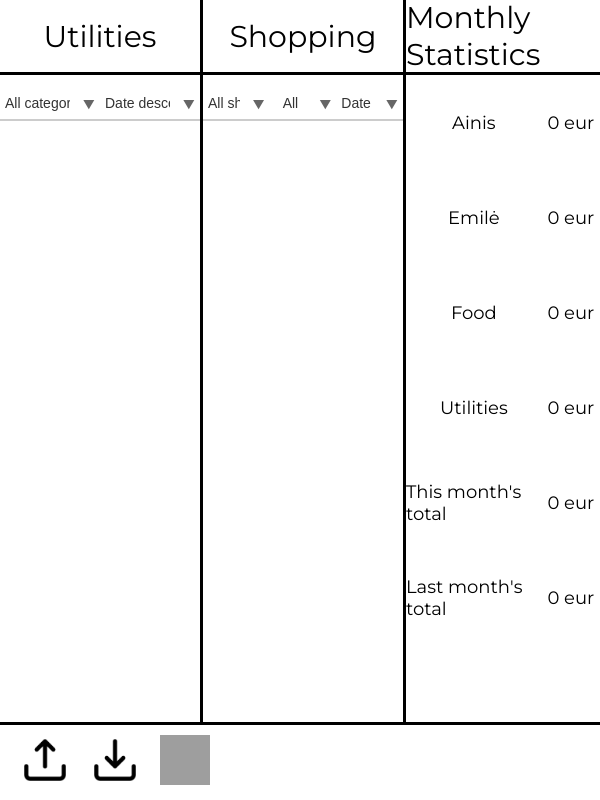
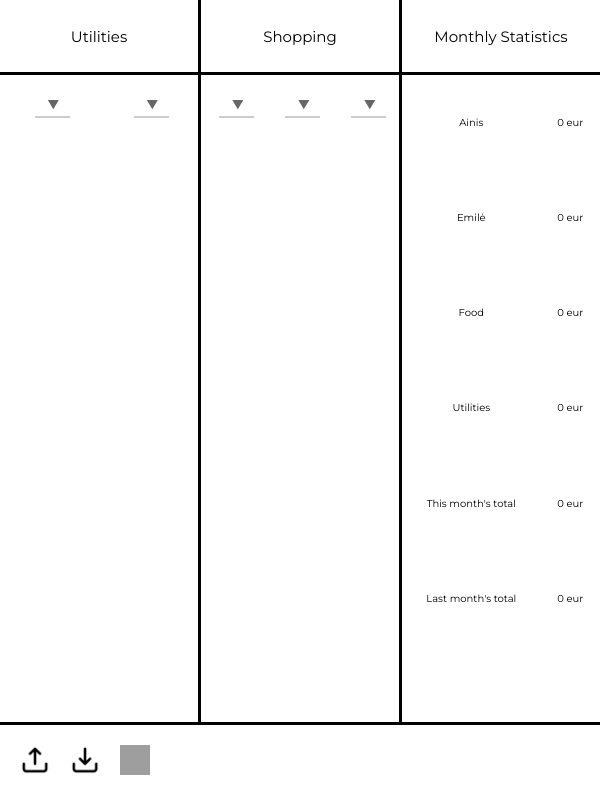
Before and after one commit to AinisALaur/Finance-tracker, a React (Create React App) app: page / in a window 600 px wide. Built offline with nearby package versions, Linux system fonts and the light colour scheme; grey boxes are pictures that could not be loaded; a web font is replaced by a local one.

Commit message:
Made the css responsive and change according to the width and height of the page

```diff
--- a/src/App.js
+++ b/src/App.js
@@ -31,7 +31,6 @@ function App() {
     "dateDescending-utilities"
   );
   const [filterAuthor, setFilterAuthor] = useState("all-authors");
-
   const [category, setCategory] = useState("");
   const [subCategory, setSubCategory] = useState("");
   const [amount, setAmount] = useState("");
@@ -222,7 +221,7 @@ function App() {
   }
 
   function handleDeleteInstance(id) {
-    if (id == "") return;
+    if (id === "") return;
 
     setInstances((prev) => {
       const newInstances = {};
--- a/src/Buttons.css
+++ b/src/Buttons.css
@@ -1,6 +1,78 @@
+@media (min-width: 1100px) {
+  :root {
+    --buttonHeight: 50px;
+    --buttonWidth: 50px;
+    --button17fontsize: 14px;
+    --button17Height: 48px;
+    --button16Width: 35px;
+    --button16Height1: 26px;
+    --button16FontSize1: 15px;
+    --button16Margin1: 60px;
+
+    --button16Width2: 120px;
+    --button16Height2: 50px;
+    --button16FontSize2: 18px;
+    --button16Margin2: 35px;
+  }
+}
+
+@media (min-width: 600px) and (max-width: 1100px) {
+  :root {
+    --buttonHeight: 30px;
+    --buttonWidth: 30px;
+    --button17fontsize: 14px;
+    --button17Height: 48px;
+    --button16Width1: 5px;
+    --button16Height1: 20px;
+    --button16FontSize1: 8px;
+    --button16Margin1: 35px;
+
+    --button16Width2: 120px;
+    --button16Height2: 50px;
+    --button16FontSize2: 18px;
+    --button16Margin2: 35px;
+  }
+}
+
+@media (max-width: 600px) {
+  :root {
+    --buttonHeight: 30px;
+    --buttonWidth: 30px;
+    --button17fontsize: 14px;
+    --button17Height: 48px;
+    --button16Width1: 5px;
+    --button16Height1: 20px;
+    --button16FontSize1: 8px;
+    --button16Margin1: 35px;
+
+    --button16Width2: 100px;
+    --button16Height2: 30px;
+    --button16FontSize2: 15px;
+    --button16Margin2: 35px;
+  }
+}
+
+@media (max-height: 600px) {
+  :root {
+    --buttonHeight: 20px;
+    --buttonWidth: 20px;
+    --button17fontsize: 10px;
+    --button17Height: 28px;
+    --button16Width1: 5px;
+    --button16Height1: 20px;
+    --button16FontSize1: 8px;
+    --button16Margin1: 35px;
+
+    --button16Width2: 100px;
+    --button16Height2: 30px;
+    --button16FontSize2: 15px;
+    --button16Margin2: 35px;
+  }
+}
+
 .button {
-  height: 50px;
-  width: 50px;
+  height: var(--buttonHeight);
+  width: var(--buttonWidth);
   margin-left: 20px;
   transition: filter 0.2s;
 }
@@ -24,9 +96,9 @@
   display: inline-flex;
   fill: currentcolor;
   font-family: "Google Sans", Roboto, Arial, sans-serif;
-  font-size: 14px;
+  font-size: var(--button17fontsize);
   font-weight: 500;
-  height: 48px;
+  height: var(--button17Height);
   justify-content: center;
   letter-spacing: 0.25px;
   line-height: normal;
@@ -87,35 +159,51 @@
     rgba(60, 64, 67, 0.15) 0 4px 8px 3px;
 }
 
-.button-16-delete,
-.button-16-edit {
+.button-16,
+.button-16 {
   background-color: #f8f9fa;
-  border: 1px solid #f8f9fa;
+  border: 1px solid black;
   border-radius: 4px;
   color: #3c4043;
   cursor: pointer;
   font-family: arial, sans-serif;
-  font-size: 15px;
-  margin: 60px;
-  height: 26px;
-  line-height: 27px;
-  min-width: 35px;
   padding: 0 16px;
-  text-align: center;
   user-select: none;
   -webkit-user-select: none;
   touch-action: manipulation;
-  white-space: pre;
+  white-space: nowrap;
+  display: flex;
+  align-items: center;
+  justify-content: center;
+  box-sizing: border-box;
 }
 
-.button-16-delete:hover {
+.delete-button,
+.edit-button {
+  font-size: var(--button16FontSize1);
+  margin: var(--button16Margin1);
+  height: var(--button16Height1);
+  width: var(--button16Width1);
+}
+
+.cancel-button,
+.confirm-button {
+  font-size: var(--button16FontSize2);
+  margin: var(--button16Margin2);
+  height: var(--button16Height2);
+  width: var(--button16Width2);
+}
+
+.delete-button:hover,
+.confirm-button:hover {
   background-color: rgb(161, 20, 20);
   border-color: #dadce0;
   box-shadow: rgba(0, 0, 0, 0.1) 0 1px 1px;
   color: #e7e8eb;
 }
 
-.button-16-edit:hover {
+.edit-button:hover,
+.cancel-button:hover {
   background-color: rgb(20, 165, 30);
   border-color: #dadce0;
   box-shadow: rgba(0, 0, 0, 0.1) 0 1px 1px;
--- a/src/Containers.css
+++ b/src/Containers.css
@@ -1,3 +1,4 @@
+@media (min-width: 1100px){
   :root {
     --menuColor: rgb(244, 241, 241);
     --font: "Montserrat", sans-serif;
@@ -10,6 +11,113 @@
     --importMenuHeight: 200px;
     --importMenuWidth: 400px;
     --menuShadow: box-shadow: 13px 9px 77px -6px rgba(0, 0, 0, 0.75);
+    --selectDivOptWidth : 140px;
+    --selectDivOptFontSize: 14px;
+    --selectDivWidth: 220px;
+    --selectDivFontSize: 16px;
+    --selectDivWidth: 220px;
+    --selectDivFontSize: 16px;
+    --selectDivHeight: 40px;
+    --dateWidth: 180px;
+    --amountWidth: 180px;
+    --amountFontSize: 14px;
+  }
+}
+
+@media (min-width: 600px) and (max-width: 1100px){
+  :root {
+    --menuColor: rgb(244, 241, 241);
+    --font: "Montserrat", sans-serif;
+    --fontSizeTittle: 20px;
+    --addMenuWidth: 600px;
+    --addMenuHeight: 500px;
+    --instanceOnHoverColor: rgb(108, 108, 108);
+    --instanceFontSize: 14px;
+    --circleDiameter: 40px;
+    --importMenuHeight: 200px;
+    --importMenuWidth: 400px;
+    --menuShadow: box-shadow: 13px 9px 77px -6px rgba(0, 0, 0, 0.75);
+    --selectDivOptWidth : 70px;
+    --selectDivOptFontSize: 10px;
+    --selectDivWidth: 220px;
+    --selectDivFontSize: 16px;
+    --selectDivWidth: 220px;
+    --selectDivFontSize: 16px;
+    --selectDivHeight: 40px;
+    --dateWidth: 180px;
+    --amountWidth: 180px;
+    --amountFontSize: 14px;
+  }
+}
+
+@media (min-width: 600px) and (max-width: 1100px){
+  :root {
+    --menuColor: rgb(244, 241, 241);
+    --font: "Montserrat", sans-serif;
+    --fontSizeTittle: 20px;
+    --addMenuWidth: 600px;
+    --addMenuHeight: 500px;
+    --instanceOnHoverColor: rgb(108, 108, 108);
+    --instanceFontSize: 14px;
+    --circleDiameter: 40px;
+    --importMenuHeight: 200px;
+    --importMenuWidth: 400px;
+    --menuShadow: box-shadow: 13px 9px 77px -6px rgba(0, 0, 0, 0.75);
+    --selectDivOptWidth : 70px;
+    --selectDivOptFontSize: 10px;
+    --selectDivWidth: 220px;
+    --selectDivFontSize: 16px;
+    --selectDivWidth: 220px;
+    --selectDivFontSize: 16px;
+    --selectDivHeight: 40px;
+    --dateWidth: 180px;
+    --amountWidth: 180px;
+    --amountFontSize: 14px;
+  }
+}
+
+@media (max-width: 600px){
+  :root {
+    --menuColor: rgb(244, 241, 241);
+    --font: "Montserrat", sans-serif;
+    --fontSizeTittle: 15px;
+    --addMenuWidth: 500px;
+    --addMenuHeight: 400px;
+    --instanceOnHoverColor: rgb(108, 108, 108);
+    --instanceFontSize: 10px;
+    --circleDiameter: 20px;
+    --importMenuHeight: 200px;
+    --importMenuWidth: 400px;
+    --menuShadow: box-shadow: 13px 9px 77px -6px rgba(0, 0, 0, 0.75);
+    --selectDivOptWidth : 30px;
+    --selectDivOptFontSize: 10px;
+    --selectDivWidth: 220px;
+    --selectDivFontSize: 16px;
+    --selectDivHeight: 40px;
+    --dateWidth: 180px;
+    --amountWidth: 180px;
+    --amountFontSize: 14px;
+  }
+}
+
+@media(max-height: 600px){
+  :root{
+    --instanceFontSize: 8px;
+    --circleDiameter: 20px;
+    --addMenuWidth: 400px;
+    --addMenuHeight: 200px;
+    --fontSizeTittle: 15px;
+    --selectDivWidth: 100px;
+    --selectDivFontSize: 8px;
+    --selectDivOptWidth : 30px;
+    --selectDivOptFontSize: 8px;
+    --selectDivWidth: 100px;
+    --selectDivFontSize: 8px;
+    --selectDivHeight: 20px;
+    --dateWidth: 100px;
+    --amountWidth: 100px;
+    --amountFontSize: 10px;
+  }
 }
 
 .data-container-options {
@@ -363,18 +471,19 @@
 
 .selectdiv {
   position: relative;
-  width: 220px;
+  width: var(--selectDivWidth);
   margin: 10px 0;
 }
 
 .selectdiv select {
+  height: var(--selectDivHeight);
+  line-height: var(--selectDivHeight);
   appearance: none;
   -webkit-appearance: none;
   -moz-appearance: none;
-
   width: 100%;
-  padding: 12px 40px 12px 15px;
-  font-size: 16px;
+  padding: 0 40px 0 15px;
+  font-size: var(--selectDivFontSize);
   font-weight: 500;
   border: 2px solid #ccc;
   border-radius: 12px;
@@ -404,10 +513,9 @@
   pointer-events: none;
 }
 
-
 .selectdivOpt {
   position: relative;
-  width: 140px;
+  width: var(--selectDivOptWidth);
   margin: 10px 0;
 }
 
@@ -418,7 +526,7 @@
 
   width: 100%;
   padding: 8px 30px 8px 5px;
-  font-size: 14px;
+  font-size: var(--selectDivOptFontSize);
   border: none;
   border-bottom: 2px solid #ccc;
   border-radius: 0;
@@ -450,7 +558,7 @@
 
 .amountWrapper {
   position: relative;
-  width: 180px;
+  width: var(--amountWidth);
   display: flex;
   align-items: center;
 }
@@ -459,14 +567,14 @@
   position: absolute;
   right: 8px;
   color: #666;
-  font-size: 14px;
+  font-size: var(--amountFontSize);
   pointer-events: none;
 }
 
 .amountInput {
   width: 100%;
   padding: 8px 25px 8px 10px;
-  font-size: 14px;
+  font-size: var(--amountFontSize);
   border: none;
   border-bottom: 2px solid #ccc;
   background-color: transparent;
@@ -489,9 +597,9 @@
 
 
 .dateInput {
-  width: 180px;
+  width: var(--dateWidth);
   padding: 8px 10px;
-  font-size: 14px;
+  font-size: var(--amountFontSize);
   border: none;
   border-bottom: 2px solid #ccc;
   background-color: transparent;
--- a/src/Containers.js
+++ b/src/Containers.js
@@ -286,7 +286,7 @@ function AddMenu({
           </div>
         )}
 
-        {category == "food" && (
+        {category === "food" && (
           <div className="add-menu-5-section">
             <div className="add-menu-5-section-text">
               Select person who paid
@@ -456,17 +456,15 @@ function Instance({
       <div className="instance-container">
         <div className="instance-on-hover">
           <button
-            className="instance-on-hover-edit button-16-edit"
+            className="instance-on-hover-edit button-16 edit-button"
             onClick={() => {
-              {
-                onEdit(id);
-              }
+              onEdit(id);
             }}
           >
             Edit
           </button>
           <button
-            className="instance-on-hover-delete button-16-delete"
+            className="instance-on-hover-delete button-16 delete-button"
             onClick={() => {
               setDeleteId(id);
               setDeleteMenuOn(true);
@@ -613,11 +611,11 @@ function DeleteMenu({ setBlurOn, setDeleteMenuOn, onDelete, deleteId }) {
   return (
     <div className="delete-menu">
       <div className="delete-menu-tittle">
-        Are you sure you want to delete the instance?
+        Are you sure you want to delete this instance?
       </div>
       <div className="delete-menu-buttons">
         <button
-          className="button-16-edit"
+          className="button-16 cancel-button"
           onClick={() => {
             setBlurOn(false);
             setDeleteMenuOn(false);
@@ -626,7 +624,7 @@ function DeleteMenu({ setBlurOn, setDeleteMenuOn, onDelete, deleteId }) {
           Cancel
         </button>
         <button
-          className="button-16-delete"
+          className="button-16 confirm-button"
           onClick={() => {
             onDelete(deleteId);
             setBlurOn(false);
```
Lines whose indentation alone changed are shown as unchanged.
